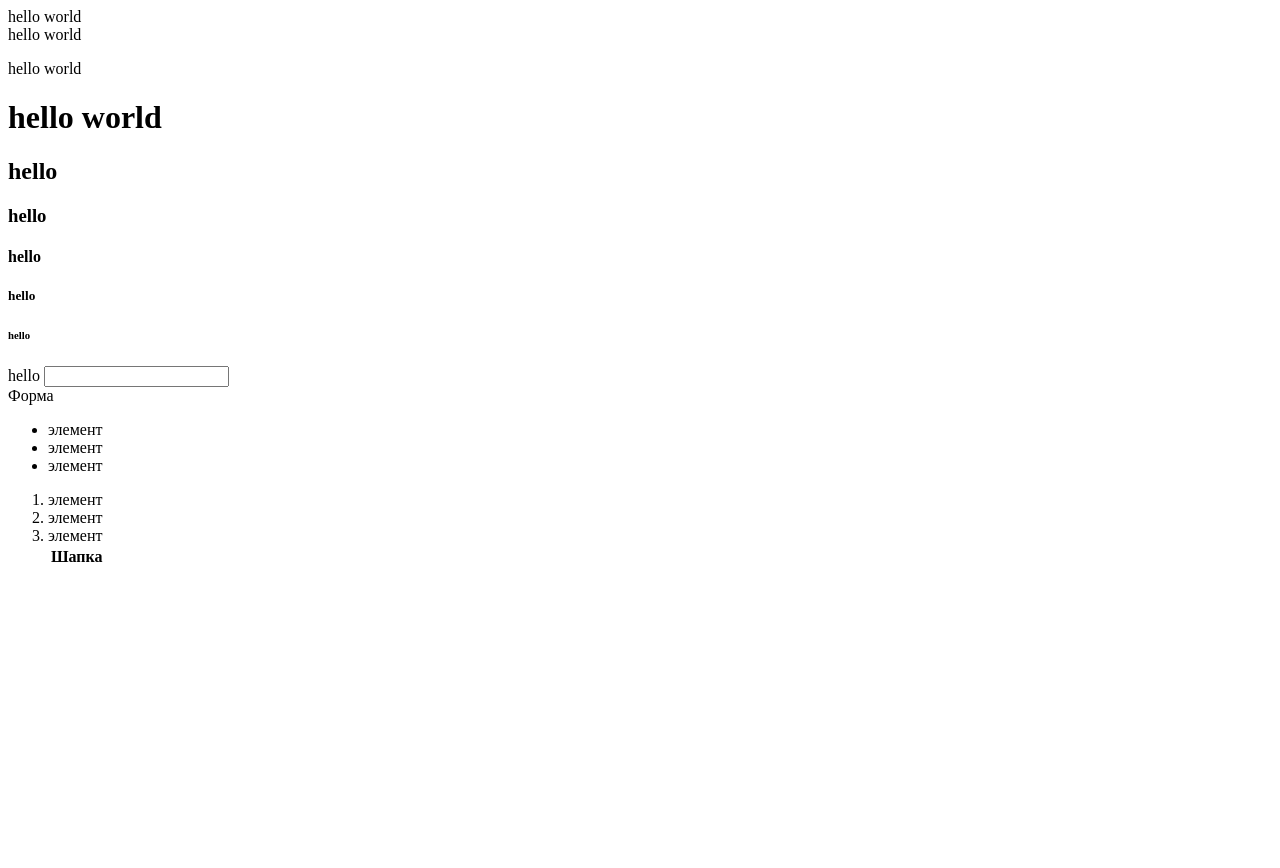
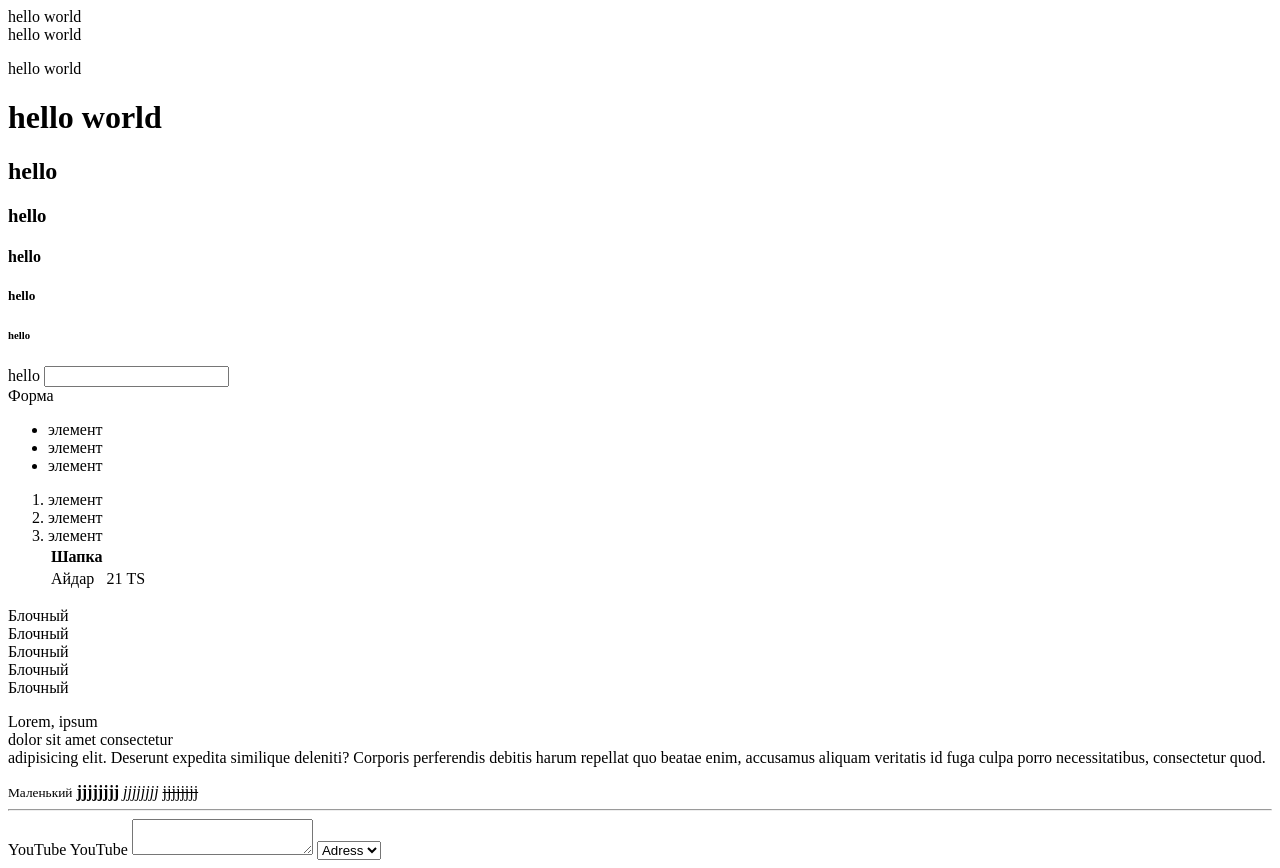
Before and after one commit to TashtandyevBaysal/Home-work-, a plain HTML site: page index.html in a window 1280 px wide. Before the commit the page ends 800 px from the top, so only its background shows below. Drawn offline with Linux system fonts and the light colour scheme.

Commit message:
This is the second part of Home work

```diff
--- a/index.html
+++ b/index.html
@@ -31,5 +31,43 @@
           <thead>
              <th>Шапка</th>
           </thead>
+
+
+
+
+
+          <tbody>
+            <tr>
+                <td>Айдар</td>
+                <td>21</td>
+                <td>TS</td>
+            </tr>
+        </tbody>
+        <tfoot>
+
+        </tfoot>
+    </table>
+  </ol>
+  <section>Блочный</section>
+  <nav>Блочный</nav>
+  <footer>Блочный</footer>
+  <header>Блочный</header>
+  <aside>Блочный</aside>
+  <p>
+    Lorem, ipsum <br> dolor sit amet consectetur <br> adipisicing elit. Deserunt expedita similique deleniti? Corporis perferendis debitis harum repellat quo beatae enim, accusamus aliquam veritatis id fuga culpa porro necessitatibus, consectetur quod.
+  </p>
+  <small>Маленький</small>
+  <b>jjjjjjjj</b>
+  <i>jjjjjjjj</i>
+  <s>jjjjjjjj</s>
+  <hr>
+  <a>YouTube</a>
+  <a>YouTube</a>
+  <textarea></textarea>
+  <select>
+    <option>Adress</option>
+    <option>Adress</option>
+    <option>Adress</option>
+  </select>
 </body>
 </html>
```
